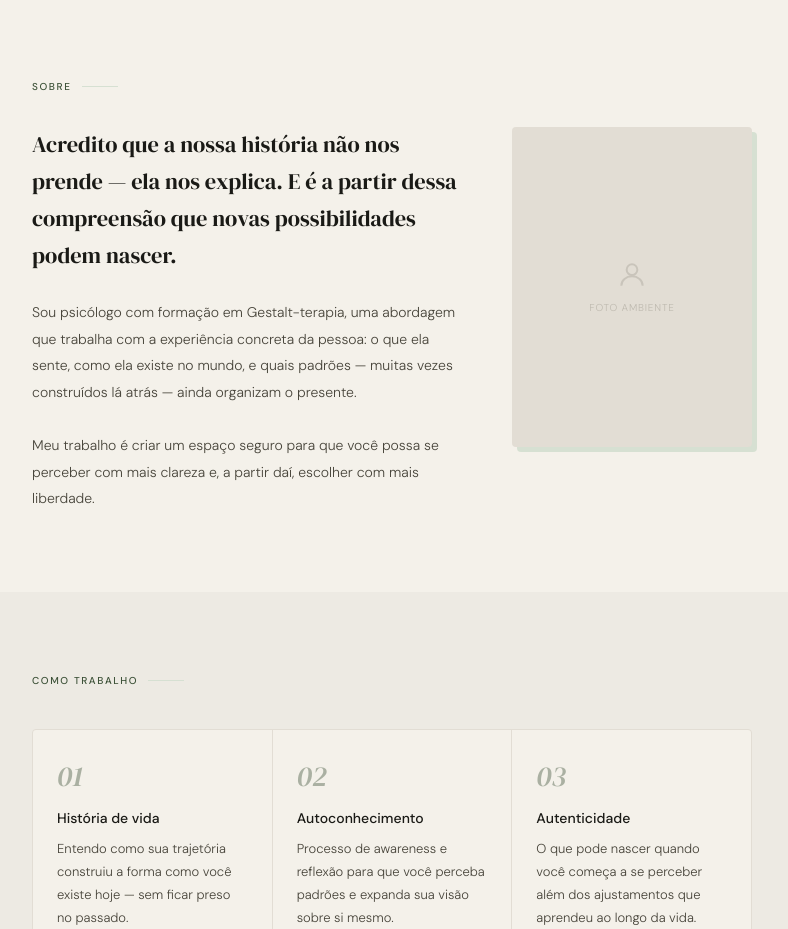
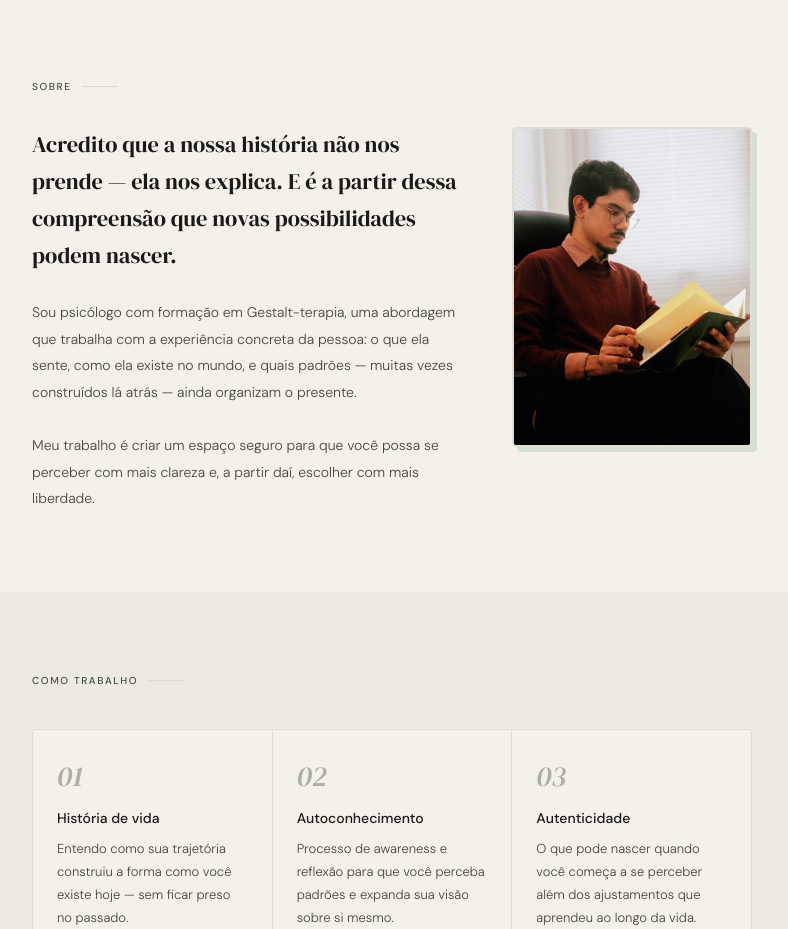
Before and after one commit to marcosadrielcosta/albinoadriel, a plain HTML site: page index.html in a window 1280 px wide. Shown: the part 829-1758 px from the top of the page, without its empty margins (248-1036 px from the left). Drawn offline with Linux system fonts and the light colour scheme.

Commit message:
Foto 02.html

```diff
--- a/index.html
+++ b/index.html
@@ -690,10 +690,7 @@
         </p>
       </div>
       <div class="sobre-photo" data-reveal="right" data-delay="1">
-        <div class="photo-placeholder" style="height:100%; min-height:300px;">
-          <svg width="32" height="32" viewBox="0 0 24 24" fill="none" stroke="currentColor" stroke-width="1.5"><circle cx="12" cy="8" r="4"/><path d="M4 20c0-4 3.6-7 8-7s8 3 8 7"/></svg>
-          <span>foto ambiente</span>
-        </div>
+       <img src="images/02.jpg" alt="Adriel Albino">
       </div>
     </div>
   </div>
```
